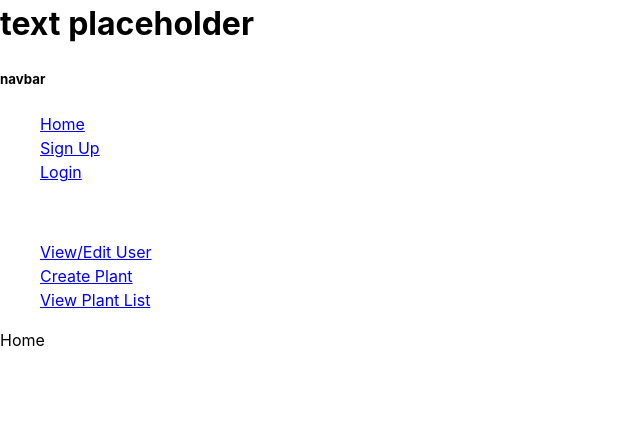
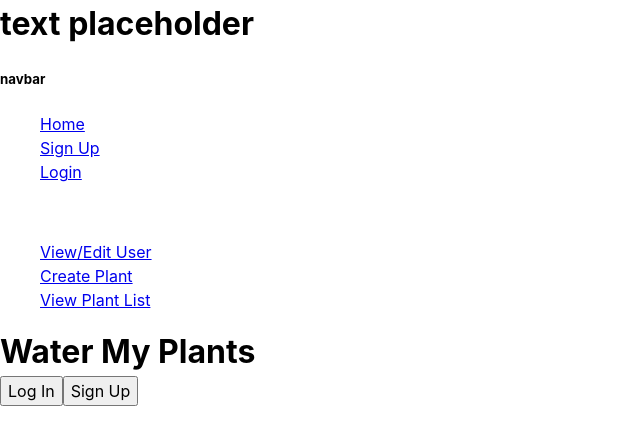
Before and after one commit to water-myplants-TT-42/front-end, a React (Create React App) app: page / in a window 1280 px wide. Shown: the top 444 px of the page, without its empty margins (0-640 px from the left). Built offline with nearby package versions, Linux system fonts and the light colour scheme.

Commit message:
Home component built

```diff
--- a/src/components/Home.js
+++ b/src/components/Home.js
@@ -1,7 +1,19 @@
 import React from 'react'
+import { useHistory } from 'react-router-dom'
 
-export default function Home() {
+export default function Home(props) {
+    const history = useHistory()
+
+    const routeTo = (location) => {
+        history.push(location)
+    }
+
     return (
-        <div>Home</div>
+        <div>
+            {/* Logo here */}
+            <h1>Water My Plants</h1>
+            <button onClick={() => routeTo('/login')}>Log In</button>
+            <button onClick={() => routeTo('/signup')}>Sign Up</button>
+        </div>
     )
 }
```
